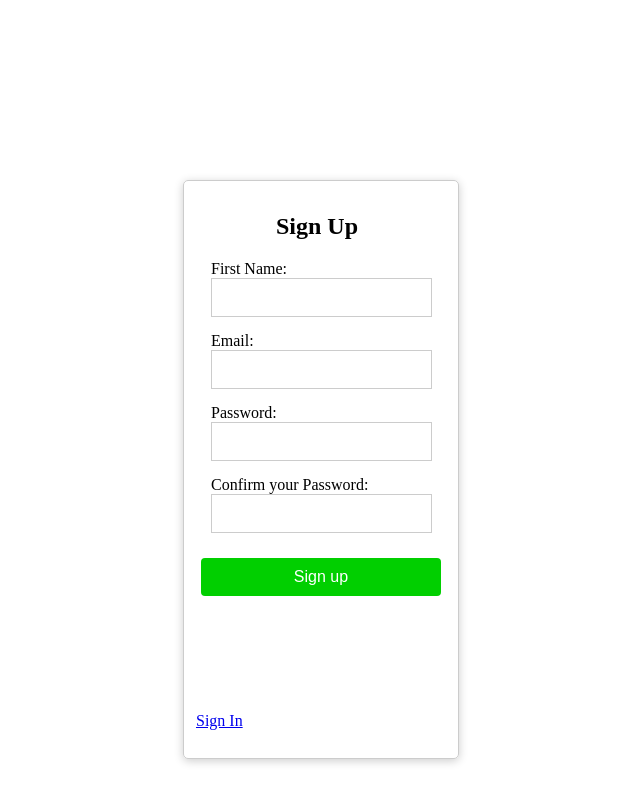
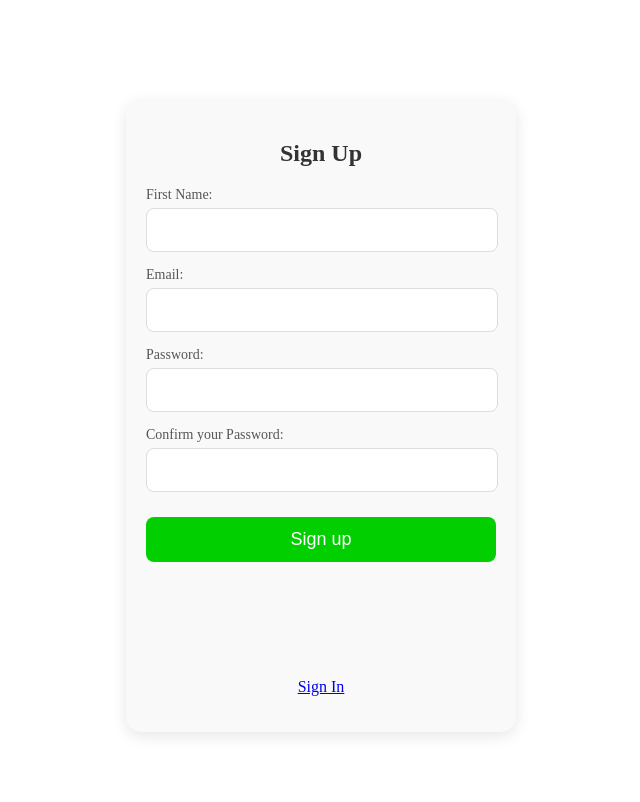
Before and after one commit to enricoferrer/radixchallenge, a React (Vite) app in the folder challenge/: page /Cadastro in a window 1280 px wide. Shown: the top 802 px of the page, without its empty margins (319-959 px from the left). Built offline with nearby package versions, Linux system fonts and the light colour scheme.

Commit message:
Polimento do codigo v2

```diff
--- /dev/null
+++ b/challenge/src/Cadastro.css
@@ -0,0 +1,71 @@
+.container {
+  max-width: 350px;
+  margin: 100px auto;
+  padding: 20px;
+  border: none;
+  border-radius: 15px;
+  box-shadow: 0 4px 15px rgba(0, 0, 0, 0.1);
+  background-color: #f9f9f9;
+  text-align: center;
+}
+
+.signUp {
+  font-size: 24px;
+  margin-bottom: 20px;
+  color: #333;
+  font-weight: bold;
+}
+
+.form {
+  display: flex;
+  flex-direction: column;
+  gap: 15px;
+}
+
+.input-group {
+  text-align: left;
+}
+
+.input-group label {
+  display: block;
+  margin-bottom: 5px;
+  font-size: 14px;
+  color: #555;
+}
+
+.input {
+  width: 93%;
+  padding: 12px;
+  font-size: 16px;
+  border: 1px solid #ddd;
+  border-radius: 8px;
+  background-color: #fff;
+  transition: border-color 0.3s ease;
+}
+
+.input:focus {
+  border-color: #01cf00;
+  outline: none;
+}
+
+.button {
+  padding: 12px;
+  font-size: 18px;
+  background-color: #01cf00;
+  color: #ffffff;
+  border: none;
+  border-radius: 8px;
+  cursor: pointer;
+  transition: background-color 0.3s ease;
+  width: 100%;
+}
+
+.button:hover {
+  background-color: #028a02;
+}
+
+.error {
+  color: red;
+  font-weight: bold;
+  margin-top: 10px;
+}
--- a/challenge/src/Cadastro.jsx
+++ b/challenge/src/Cadastro.jsx
@@ -1,6 +1,7 @@
 import React, { useState } from 'react';
 import { Link } from 'react-router-dom';
 import { useNavigate } from 'react-router-dom';
+import "./Cadastro.css"
 
 const Cadastro = () => {
     const [email, setEmail] = useState('');
@@ -91,21 +92,21 @@ const Cadastro = () => {
     };
 
     return (
-      <div style={styles.container}>
-        <h2 style={styles.signUp}>Sign Up</h2>
-        <form onSubmit={handleSubmit} style={styles.form}>
-        <div style={styles.inputGroup}>
+      <div className="container">
+        <h2 className="signUp">Sign Up</h2>
+        <form onSubmit={handleSubmit} className="form">
+          <div className="input-group">
             <label htmlFor="name">First Name:</label>
             <input
-              type="name"
+              type="text"
               id="name"
               value={name}
               onChange={(e) => setName(e.target.value)}
               required
-              style={styles.input}
+              className="input"
             />
           </div>
-          <div style={styles.inputGroup}>
+          <div className="input-group">
             <label htmlFor="email">Email:</label>
             <input
               type="email"
@@ -113,10 +114,10 @@ const Cadastro = () => {
               value={email}
               onChange={(e) => setEmail(e.target.value)}
               required
-              style={styles.input}
+              className="input"
             />
           </div>
-          <div style={styles.inputGroup}>
+          <div className="input-group">
             <label htmlFor="password">Password:</label>
             <input
               type="password"
@@ -124,10 +125,10 @@ const Cadastro = () => {
               value={password}
               onChange={(e) => setPassword(e.target.value)}
               required
-              style={styles.input}
+              className="input"
             />
           </div>
-          <div style={styles.inputGroup}>
+          <div className="input-group">
             <label htmlFor="confirmPassword">Confirm your Password:</label>
             <input
               type="password"
@@ -135,58 +136,15 @@ const Cadastro = () => {
               value={confirmPassword}
               onChange={(e) => setConfirmPassword(e.target.value)}
               required
-              style={styles.input}
+              className="input"
             />
           </div>
-          {error && <p style={styles.error}>{error}</p>}
-          <button type="submit" style={styles.button} >Sign up</button>
+          {error && <p className="error">{error}</p>}
+          <button type="submit" className="button">Sign up</button>
         </form>
-        <Link to={"/"}><p>Sign In</p></Link>
+        <Link to="/"><p>Sign In</p></Link>
       </div>
     );
   };
 
-  const styles = {
-    container: {
-      maxWidth: '250px',
-      margin: '180px auto',
-      padding: '12px',
-      border: '1px solid #ccc',
-      borderRadius: '5px',
-      boxShadow: '0 2px 10px rgba(0,0,0,0.2)',
-    },
-    signUp:{
-        marginLeft: "80px",
-    },
-    form: {
-      display: 'flex',
-      flexDirection: 'column',
-      alignItems: "",
-      justifyContent:'',
-    },
-    inputGroup: {
-      marginBottom: '15px',
-      marginLeft: '15px'
-    },
-    input: {
-      padding: '10px',
-      fontSize: '15px',
-      border: '1px solid #ccc',
-      borderRadius: '0px',
-    },
-    button: {
-      padding: '10px',
-      fontSize: '16px',
-      backgroundColor: '#01cf00',
-      color: '#ffffff',
-      border: 'none',
-      borderRadius: '4px',
-      cursor: 'pointer',
-    },
-    error: {
-      color: 'red',
-    },
-  };
-
-
 export default Cadastro;
--- /dev/null
+++ b/challenge/src/Login.css
@@ -0,0 +1,72 @@
+.container {
+  max-width: 350px;
+  margin: 100px auto;
+  padding: 20px;
+  border: none;
+  border-radius: 15px;
+  box-shadow: 0 4px 15px rgba(0, 0, 0, 0.1);
+  background-color: #f9f9f9;
+  text-align: center;
+}
+
+.login {
+  font-size: 24px;
+  margin-bottom: 20px;
+  color: #333;
+  font-weight: bold;
+}
+
+.form {
+  display: flex;
+  flex-direction: column;
+  align-items: center;
+  gap: 15px;
+}
+
+.input-group {
+  width: 100%;
+  text-align: left;
+}
+
+.input-group label {
+  display: block;
+  margin-bottom: 5px;
+  font-size: 14px;
+  color: #555;
+}
+
+.input {
+  width: 80%;
+  padding: 12px;
+  font-size: 16px;
+  border: 1px solid #ddd;
+  border-radius: 8px;
+  transition: border-color 0.3s ease;
+}
+
+.input:focus {
+  border-color: #01cf00;
+  outline: none;
+}
+
+.button {
+  padding: 12px;
+  font-size: 18px;
+  background-color: #01cf00;
+  color: #ffffff;
+  border: none;
+  border-radius: 8px;
+  cursor: pointer;
+  transition: background-color 0.3s ease;
+  width: 80%;
+}
+
+.button:hover {
+  background-color: #028a02;
+}
+
+.error {
+  color: red;
+  font-weight: bold;
+  margin-top: 10px;
+}
--- a/challenge/src/Login.jsx
+++ b/challenge/src/Login.jsx
@@ -1,6 +1,7 @@
 import React, { useState } from 'react';
 import { Link } from 'react-router-dom';
 import { useNavigate } from 'react-router-dom';
+import "./Login.css"
 
 const Login = () => {
     const [email, setEmail] = useState('');
@@ -62,10 +63,10 @@ const Login = () => {
     };
 
     return (
-      <div style={styles.container}>
-        <h2 style={styles.login}>Login</h2>
-        <form onSubmit={handleSubmit} style={styles.form}>
-          <div style={styles.inputGroup}>
+      <div className="container">
+        <h2 className="login">Login</h2>
+        <form onSubmit={handleSubmit} className="form">
+          <div className="input-group">
             <label htmlFor="email">Email:</label>
             <input
               type="email"
@@ -73,10 +74,10 @@ const Login = () => {
               value={email}
               onChange={(e) => setEmail(e.target.value)}
               required
-              style={styles.input}
+              className="input"
             />
           </div>
-          <div style={styles.inputGroup}>
+          <div className="input-group">
             <label htmlFor="password">Password:</label>
             <input
               type="password"
@@ -84,58 +85,15 @@ const Login = () => {
               value={password}
               onChange={(e) => setPassword(e.target.value)}
               required
-              style={styles.input}
+              className="input"
             />
           </div>
-          {error && <p style={styles.error}>{error}</p>}
-          <button type="submit" style={styles.button}>Enter</button>
+          {error && <p className="error">{error}</p>}
+          <button type="submit" className="button">Enter</button>
         </form>
-        <Link to={"/Cadastro"}><p>Sign Up</p></Link>
+        <Link to="/Cadastro"><p>Sign Up</p></Link>
       </div>
     );
   };
 
-  const styles = {
-    container: {
-      maxWidth: '250px',
-      margin: '300px auto',
-      padding: '12px',
-      border: '1px solid #ccc',
-      borderRadius: '5px',
-      boxShadow: '0 2px 10px rgba(0,0,0,0.2)',
-    },
-    login:{
-        marginLeft: "90px",
-    },
-    form: {
-      display: 'flex',
-      flexDirection: 'column',
-      alignItems: "",
-      justifyContent:'',
-    },
-    inputGroup: {
-      marginBottom: '15px',
-      marginLeft: '15px'
-    },
-    input: {
-      padding: '10px',
-      fontSize: '15px',
-      border: '1px solid #ccc',
-      borderRadius: '0px',
-    },
-    button: {
-      padding: '10px',
-      fontSize: '16px',
-      backgroundColor: '#01cf00',
-      color: '#ffffff',
-      border: 'none',
-      borderRadius: '4px',
-      cursor: 'pointer',
-    },
-    error: {
-      color: 'red',
-    },
-  };
-
-
 export default Login;
--- a/challenge/src/Sidebar.css
+++ b/challenge/src/Sidebar.css
@@ -50,7 +50,7 @@
 .logout-button {
   margin-top: 20px;
   padding: 10px;
-  background-color: #d9534f;
+  background-color: #c9302c;
   color: white;
   border: none;
   border-radius: 4px;
@@ -59,5 +59,5 @@
 }
 
 .logout-button:hover {
-  background-color: #c9302c;
+  background-color: #8f2622;
 }
--- a/challenge/src/Sidebar.jsx
+++ b/challenge/src/Sidebar.jsx
@@ -9,20 +9,20 @@ const Sidebar = ({onButtonClick }) => {
       <h2>Menu</h2>
       <ul>
         <li>
-          <button onClick={() => onButtonClick("24horas")}>24 Horas</button>
+          <button onClick={() => onButtonClick("24horas")}>24 Hours</button>
         </li>
         <li>
-          <button onClick={() => onButtonClick("48horas")}>48 Horas</button>
+          <button onClick={() => onButtonClick("48horas")}>48 Hours</button>
         </li>
         <li>
-          <button onClick={() => onButtonClick("1semana")}>1 Semana</button>
+          <button onClick={() => onButtonClick("1semana")}>1 Week</button>
         </li>
         <li>
-          <button onClick={() => onButtonClick("1mes")}>1 Mês</button>
+          <button onClick={() => onButtonClick("1mes")}>1 Month</button>
         </li>
       </ul>
       <button className="logout-button" onClick={() => onButtonClick("voltar")}>
-        Deslogar
+        Log Out
       </button>
     </div>
   );
```
Also changed, not shown: challenge/Databases/database_script_mysql.txt (deleted), challenge/src/Dashboard.css (line endings or trailing spaces), 1 other file (tests, documents, lock files or other folders).
